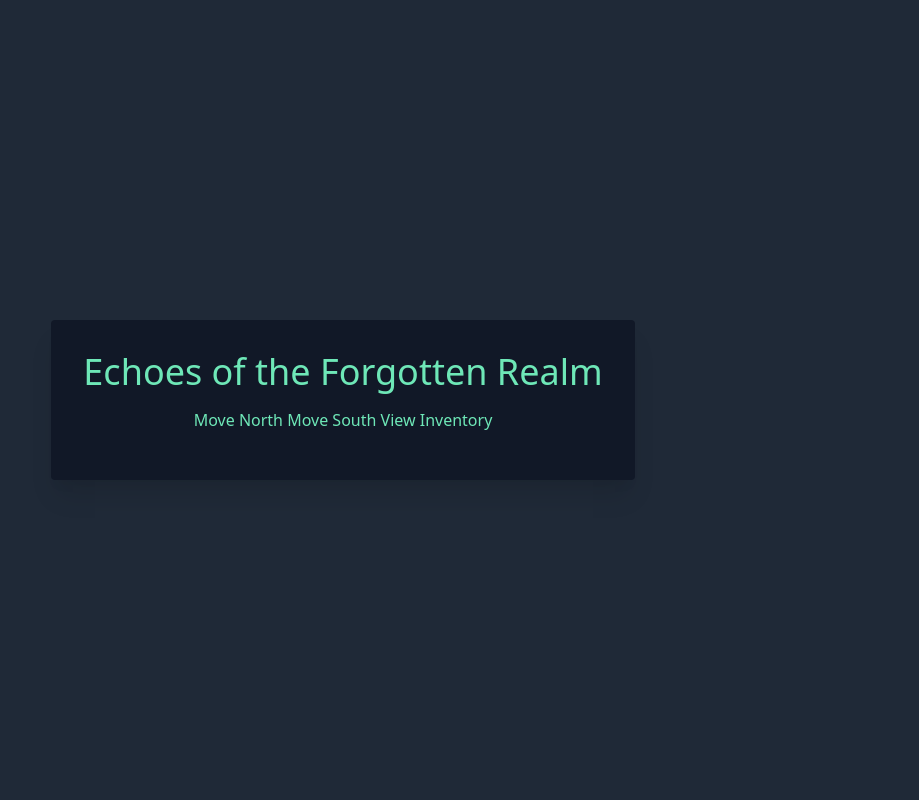
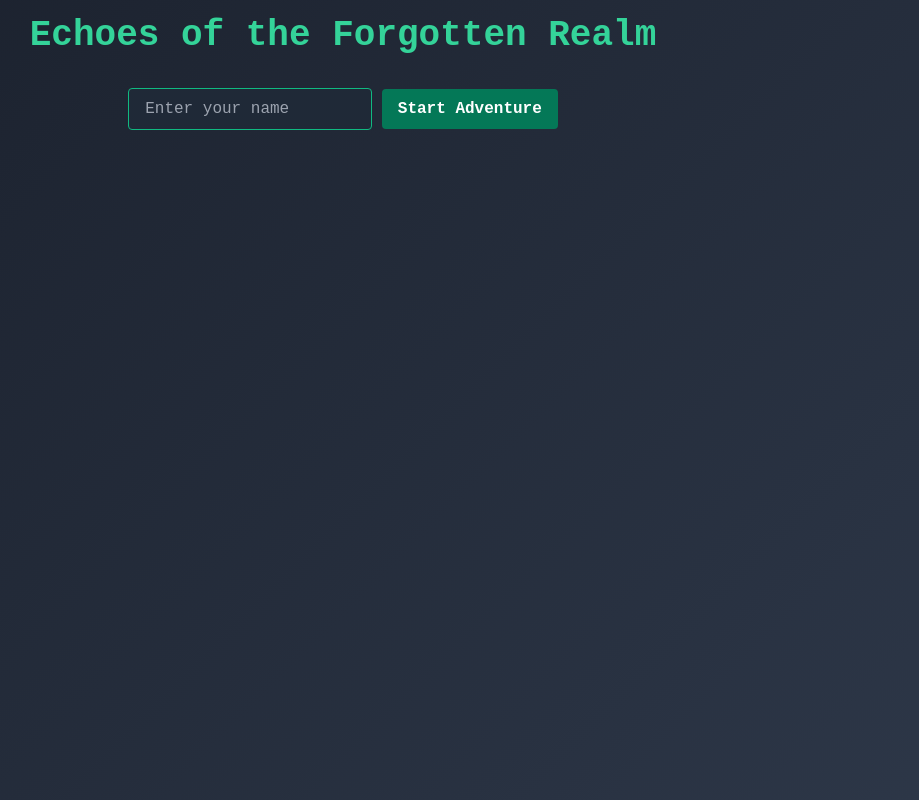
Before and after one commit to iamshubhdeep/Adventure_Game, a Flask app: template templates/report.html in a window 1280 px wide. Shown: the whole page, without its empty margins (297-1216 px from the left). Run offline with Flask 3, Linux system fonts and the light colour scheme; the template is opened without the code that fills it, so the values that code supplies are empty.

Commit message:
Update report.html

```diff
--- a/templates/report.html
+++ b/templates/report.html
@@ -1,40 +1,157 @@
+<!-- templates/index.html -->
 <!DOCTYPE html>
 <html lang="en">
 <head>
     <meta charset="UTF-8">
     <title>Echoes of the Forgotten Realm</title>
     <link href="https://cdnjs.cloudflare.com/ajax/libs/tailwindcss/2.2.19/tailwind.min.css" rel="stylesheet">
+    <style>
+        body {
+            background: linear-gradient(135deg, #1a202c 0%, #2d3748 100%);
+            font-family: 'Courier New', monospace;
+        }
+        #game-output {
+            height: 400px;
+            overflow-y: auto;
+        }
+        .game-text {
+            animation: fadeIn 0.5s;
+        }
+        @keyframes fadeIn {
+            from { opacity: 0; }
+            to { opacity: 1; }
+        }
+    </style>
 </head>
-<body class="bg-gray-800 text-green-300 flex items-center justify-center min-h-screen">
-    <div class="text-center p-8 bg-gray-900 rounded shadow-xl">
-        <h1 class="text-4xl mb-4">Echoes of the Forgotten Realm</h1>
-        <p id="game-description" class="mb-4"></p>
-        <div id="actions" class="mb-4">
-            <button onclick="sendAction('move north')">Move North</button>
-            <button onclick="sendAction('move south')">Move South</button>
-            <button onclick="sendAction('inventory')">View Inventory</button>
+<body class="text-green-300 min-h-screen p-4">
+    <div class="container mx-auto max-w-4xl">
+        <!-- Game Title -->
+        <h1 class="text-4xl font-bold text-center mb-8 text-green-400">
+            Echoes of the Forgotten Realm
+        </h1>
+
+        <!-- Start Game Section -->
+        <div id="start-section" class="text-center mb-8">
+            <input type="text" id="player-name"
+                   class="bg-gray-800 text-green-300 border border-green-500 rounded px-4 py-2 mb-4"
+                   placeholder="Enter your name">
+            <button id="start-game"
+                    class="bg-green-700 hover:bg-green-600 text-white font-bold py-2 px-4 rounded">
+                Start Adventure
+            </button>
         </div>
-        <div id="output" class="text-sm mt-4"></div>
+
+        <!-- Game Interface (hidden initially) -->
+        <div id="game-interface" class="hidden">
+            <!-- Game Output -->
+            <div id="game-output" class="bg-gray-800 p-4 rounded-t border border-green-500 mb-4">
+                <div id="output-text" class="space-y-2"></div>
+            </div>
+
+            <!-- Player Status -->
+            <div class="flex justify-between mb-4">
+                <div id="health-status" class="text-green-400">Health: 100</div>
+                <div id="inventory-status" class="text-green-400">Inventory: Empty</div>
+            </div>
+
+            <!-- Command Input -->
+            <div class="flex space-x-2">
+                <input type="text" id="command-input"
+                       class="flex-1 bg-gray-800 text-green-300 border border-green-500 rounded px-4 py-2"
+                       placeholder="Enter your command">
+                <button id="send-command"
+                        class="bg-green-700 hover:bg-green-600 text-white font-bold py-2 px-4 rounded">
+                    Send
+                </button>
+            </div>
+
+            <!-- Command Help -->
+            <div class="mt-4 text-sm text-green-400">
+                Available commands: move [direction], take [item], use [item], look, inventory
+            </div>
+        </div>
     </div>
+
     <script>
-        async function fetchGameState() {
-            const response = await fetch('/game-state');
-            const state = await response.json();
-            document.getElementById('game-description').innerText = `Room: ${state.current_room} - ${state.description}`;
-        }
+        document.addEventListener('DOMContentLoaded', function() {
+            const startSection = document.getElementById('start-section');
+            const gameInterface = document.getElementById('game-interface');
+            const outputText = document.getElementById('output-text');
+            const playerNameInput = document.getElementById('player-name');
+            const commandInput = document.getElementById('command-input');
+            const healthStatus = document.getElementById('health-status');
+            const inventoryStatus = document.getElementById('inventory-status');
 
-        async function sendAction(command) {
-            const response = await fetch('/action', {
-                method: 'POST',
-                headers: { 'Content-Type': 'application/json' },
-                body: JSON.stringify({ command })
+            // Start Game
+            document.getElementById('start-game').addEventListener('click', async function() {
+                const playerName = playerNameInput.value.trim();
+                if (!playerName) {
+                    alert('Please enter your name');
+                    return;
+                }
+
+                const response = await fetch('/start_game', {
+                    method: 'POST',
+                    headers: {
+                        'Content-Type': 'application/json'
+                    },
+                    body: JSON.stringify({ player_name: playerName })
+                });
+
+                const data = await response.json();
+                startSection.classList.add('hidden');
+                gameInterface.classList.remove('hidden');
+                addToOutput(data.room_description);
             });
-            const result = await response.json();
-            document.getElementById('output').innerText = result.message;
-            fetchGameState();
-        }
 
-        fetchGameState();
+            // Send Command
+            async function sendCommand() {
+                const command = commandInput.value.trim();
+                if (!command) return;
+
+                const response = await fetch('/process_command', {
+                    method: 'POST',
+                    headers: {
+                        'Content-Type': 'application/json'
+                    },
+                    body: JSON.stringify({ command: command })
+                });
+
+                const data = await response.json();
+                addToOutput(`> ${command}`);
+                addToOutput(data.message);
+                if (data.room_description) {
+                    addToOutput(data.room_description);
+                }
+
+                // Update status
+                healthStatus.textContent = `Health: ${data.health}`;
+                inventoryStatus.textContent = data.inventory;
+
+                // Check game over
+                if (data.game_over) {
+                    addToOutput('Game Over!');
+                    commandInput.disabled = true;
+                }
+
+                commandInput.value = '';
+            }
+
+            document.getElementById('send-command').addEventListener('click', sendCommand);
+            commandInput.addEventListener('keypress', function(e) {
+                if (e.key === 'Enter') {
+                    sendCommand();
+                }
+            });
+
+            function addToOutput(text) {
+                const p = document.createElement('p');
+                p.textContent = text;
+                p.className = 'game-text';
+                outputText.appendChild(p);
+                outputText.scrollTop = outputText.scrollHeight;
+            }
+        });
     </script>
 </body>
 </html>
```
